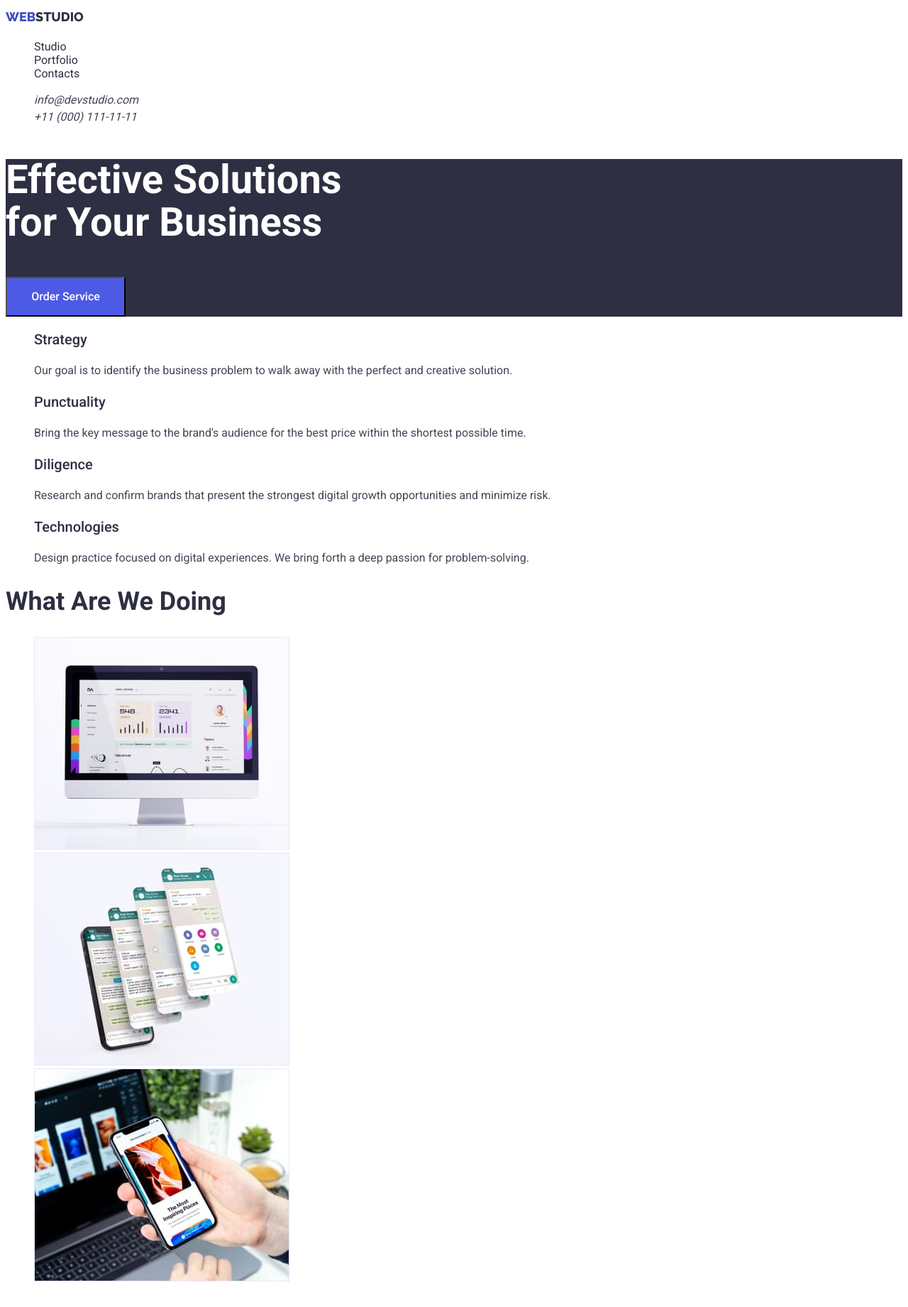
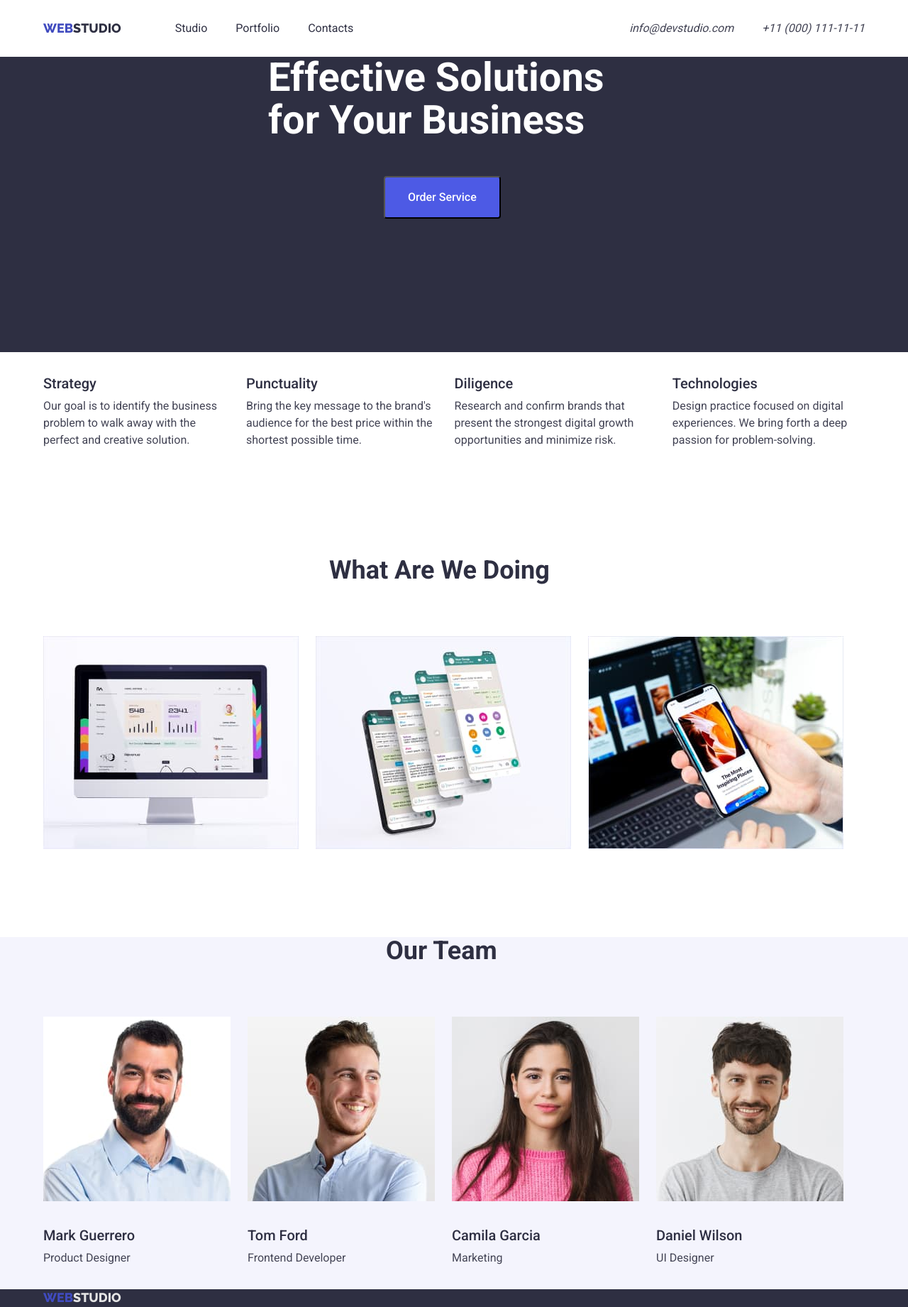
Before and after one commit to DemoUser0966/goit-markup-hw-03, a plain HTML site: page index.html in a window 1280 px wide. Shown: the top 1841 px of the page at 71% size. Drawn offline with nearby package versions, Linux system fonts and the light colour scheme.

Commit message:
ДЗ№3

```diff
--- a/css/styles.css
+++ b/css/styles.css
@@ -13,27 +13,19 @@ body {
 }
 
 ul {
+  padding: 0;
+  margin: 0;
   list-style-type: none;
 }
-/*Header*/
 
-.navigation {
-  color: var(--title-text-color);
-  text-decoration: none;
-}
-.navigation:hover,
-.navigation:focus {
-  color: var(--accent-color);
+/*container*/
+.container {
+  margin-left: auto;
+  margin-right: auto;
+  max-width: 1158px;
 }
 
-.address {
-  color: var(--text-color);
-  font-size: 16px;
-  line-height: 1.5;
-  text-decoration: none;
-}
-
-/*body*/
+/*Header*/
 
 .title {
   font-family: "Raleway", sans-serif;
@@ -42,16 +34,86 @@ ul {
   line-height: 1.8;
   color: var(--title-text-color);
   text-decoration: none;
+  padding-top: 24px;
+  padding-bottom: 24px;
+  margin-right: 76px;
 }
 
 .titleblue {
   color: var(--accent-color);
 }
 
+.header {
+  display: flex;
+  align-items: center;
+}
+
+.nav-header {
+  display: flex;
+}
+
+.site-nav {
+  display: flex;
+  align-items: center;
+}
+.item-nav {
+  margin-right: 40px;
+}
+
+.item-nav:last-child {
+  margin-right: 0;
+}
+
+.navigation {
+  display: block;
+  color: var(--title-text-color);
+  text-decoration: none;
+  padding-top: 24px;
+  padding-bottom: 24px;
+  justify-content: center;
+}
+.navigation:hover,
+.navigation:focus {
+  color: var(--accent-color);
+}
+
+.item-adress {
+  margin-right: 40px;
+}
+
+.site-address .item + .item {
+  margin-right: 40px;
+}
+.address-nav {
+  display: block;
+
+  padding-top: 24px;
+  padding-bottom: 24px;
+  color: var(--text-color);
+  font-size: 16px;
+  line-height: 1.5;
+  text-decoration: none;
+}
+
+.address-nav:hover,
+.address-nav:focus {
+  color: var(--accent-color);
+}
+
+.site-address {
+  display: flex;
+}
+
+.address {
+  margin-left: auto;
+}
+/*body*/
+
 .hero-section {
   left: 0px;
   top: 72px;
   background-color: var(--title-text-color);
+  align-items: center;
 }
 
 .hero-text {
@@ -62,13 +124,16 @@ ul {
   max-width: 494px;
   left: 473px;
   top: 260px;
+  margin: 0px 317px 48px 317px;
 }
 
 .hero-button {
-  width: 169px;
-  height: 56px;
-  left: 636px;
-  top: 428px;
+  padding: 16px 32px;
+  border-radius: 4px;
+  text-align: center;
+
+  margin: 0px 480px 188px 480px;
+
   font-family: inherit;
   font-weight: 500;
   font-size: 16px;
@@ -85,26 +150,70 @@ ul {
 
 /*sectio two*/
 
-.section-two {
+.list-two {
+  display: flex;
+}
+
+.list-text:not(:last-child) {
+  margin-right: 24px;
+}
+
+.list-name {
+  margin-top: 0;
+  margin-bottom: 0;
 }
 
 .list-item {
   font-weight: 500;
   font-size: 20px;
   line-height: 1.2;
+  margin-top: 32px;
+  margin-bottom: 8px;
 }
+
 .list-skills {
   font-weight: 400;
   font-size: 16px;
   line-height: 1.5;
   color: var(--text-color);
+  margin-top: 0;
+  margin-bottom: 32px;
 }
 
 /*section-three*/
-.section-three {
+
+.list-three {
+  display: flex;
 }
 
-.section-title {
+.list-img:not(:last-child) {
+  margin-right: 24px;
+}
+
+.title-three {
+  margin: 120px 403px 72px 403px;
+
+  font-weight: 700;
+  font-size: 36px;
+  line-height: 1.1;
+}
+
+/*section-four*/
+.list-four {
+  display: flex;
+}
+
+.list-text-img:not(:last-child) {
+  margin-right: 24px;
+}
+
+.section-four {
+  background-color: #f4f4fd;
+}
+
+.title-four {
+  margin: 120px 483px 72px 483px;
+
   font-weight: 700;
   font-size: 36px;
   line-height: 1.1;
@@ -125,6 +234,10 @@ ul {
 }
 
 .list-footer {
+  margin-top: 16px;
+  margin-bottom: 0;
+  width: 264px;
+
   font-weight: 400;
   font-size: 16px;
   line-height: 1.5;
@@ -132,6 +245,25 @@ ul {
 }
 
 /*portfolio*/
+
+.section-portfolio {
+  width: 1158px;
+}
+
+.list-button {
+  display: flex;
+}
+
+.btn {
+  margin-top: 96px;
+  margin-bottom: 72px;
+}
+.btn:not(:last-child) {
+  margin-right: 24px;
+}
+.btn:first-child {
+  margin-left: 271px;
+}
 
 .button-portfolio {
   background: var(--background-color-button);
@@ -141,21 +273,45 @@ ul {
   font-size: 16px;
   line-height: 1.5;
   cursor: pointer;
+  padding: 12px 24px;
+  border: 1px solid #e7e9fc;
+  border-radius: 4px;
 }
 
-.button-portfolio:hover,.button-portfolio:focus {
+.button-portfolio:hover,
+.button-portfolio:focus {
   background-color: var(--accent-color);
   color: var(--white-color);
 }
+
+.portfolio-list-img {
+  display: flex;
+  flex-wrap: wrap;
+}
+
+.portfolio-img:not(:last-child) {
+  margin-right: 20px;
+}
+
+.portfolio-img {
+  border: 1px solid #e7e9fc;
+  margin-bottom: 32px;
+}
+
 .list-item-portfolio {
   font-weight: 500;
   font-size: 20px;
   line-height: 1.2;
   color: var(--title-text-color);
+  margin-top: 32px;
+  margin-bottom: 8px;
+  margin-left: 16px;
 }
 .list-skills-portfolio {
   font-weight: 400;
   font-size: 16px;
   line-height: 1.5;
   color: var(--text-color);
+  margin-bottom: 32px;
+  margin-left: 16px;
 }
--- a/index.html
+++ b/index.html
@@ -9,74 +9,88 @@
       href="https://fonts.googleapis.com/css2?family=Raleway:wght@800&family=Roboto:wght@400;500;700;900&display=swap"
       rel="stylesheet"
     />
+    <link
+      rel="stylesheet"
+      href="https://cdnjs.cloudflare.com/ajax/libs/modern-normalize/1.1.0/modern-normalize.min.css"
+      integrity="sha512-wpPYUAdjBVSE4KJnH1VR1HeZfpl1ub8YT/NKx4PuQ5NmX2tKuGu6U/JRp5y+Y8XG2tV+wKQpNHVUX03MfMFn9Q=="
+      crossorigin="anonymous"
+      referrerpolicy="no-referrer"
+    />
     <link rel="stylesheet" href="./css/styles.css" />
   </head>
   <body class="body">
     <header>
-      <nav>
+      <div class="container header ">
+        <nav class="nav-header" >
           <a href="./index.html" class="title">
-          <span class="titleblue">WEB</span>STUDIO</a
-        >
+            <span class="titleblue">WEB</span>STUDIO</a>
 
-        <ul>
-          <li>
+          <ul class="site-nav">
+            <li class="item-nav">
               <a class="navigation" href="./index.html"> Studio </a>
             </li>
-          <li>
+            <li class="item-nav">
               <a class="navigation" href="./portfolio.html"> Portfolio </a>
             </li>
-          <li>
+            <li class="item-nav">
               <a href="" class="navigation"> Contacts </a>
             </li>
           </ul>
         </nav>
-      <address>
-        <ul>
-          <li>
-            <a class="address navigation" href="mailto:info@devstudio.com">
+        <address class="address">
+          <ul class="site-address">
+            <li class="item-adress">
+              <a class="address-nav" href="mailto:info@devstudio.com">
                 info@devstudio.com
               </a>
             </li>
-          <li>
-            <a class="address navigation" href="tel:+110001111111">
+            <li class="item-address">
+              <a class="address-nav" href="tel:+110001111111">
                 +11 (000) 111-11-11
               </a>
             </li>
           </ul>
         </address>
+      </div>
     </header>
 
     <main>
+
       <section class="hero-section">
+        <div class="container">
           <h1 class="hero-text">Effective Solutions for Your Business</h1>
         <button type="button" class="hero-button">Order Service</button>
+
+        </div>
+
       </section>
 
       <section class="section-two">
-        <h2></h2>
-        <ul>
-          <li>
+        <div class="container">
+          <h2 class="list-name"></h2>
+        <ul class="list-two">
+          <li class="list-text">
             <h3 class="list-item">Strategy</h3>
             <p class="list-skills">
               Our goal is to identify the business problem to walk away with the
               perfect and creative solution.
             </p>
           </li>
-          <li>
+          <li class="list-text">
             <h3 class="list-item">Punctuality</h3>
             <p class="list-skills">
               Bring the key message to the brand's audience for the best price
               within the shortest possible time.
             </p>
           </li>
-          <li>
+          <li class="list-text">
             <h3 class="list-item">Diligence</h3>
             <p class="list-skills">
               Research and confirm brands that present the strongest digital
               growth opportunities and minimize risk.
             </p>
           </li>
-          <li>
+          <li class="list-text">
             <h3 class="list-item">Technologies</h3>
             <p class="list-skills">
               Design practice focused on digital experiences. We bring forth a
@@ -84,49 +98,62 @@
             </p>
           </li>
         </ul>
+
+        </div>
+
       </section>
 
       <section class="section-three">
-        <h2 class="section-title">What Are We Doing</h2>
-        <ul>
-          <li>
+        <div class="container">
+          <h2 class="title-three">What Are We Doing</h2>
+        <ul class="list-three">
+          <li class="list-img">
             <img src="./images/PC.jpg" alt="pc" width="360" />
           </li>
-          <li>
+          <li class="list-img">
             <img src="./images/program.jpg" alt="program" width="360" />
           </li>
-          <li>
+          <li class="list-img">
             <img src="./images/phone.jpg" alt="phone" width="360" />
           </li>
         </ul>
+
+        </div>
+
       </section>
-      <section>
-        <h2 class="section-title">Our Team</h2>
-        <ul>
-          <li>
+
+      <section class="section-four">
+        <div class="container">
+          <h2 class="title-four">Our Team</h2>
+        <ul class="list-four">
+          <li class="list-text-img">
             <img src="./images/Mark.jpg" alt="Mark" width="264" />
             <h3 class="list-item">Mark Guerrero</h3>
             <p class="list-skills">Product Designer</p>
           </li>
-          <li>
+          <li class="list-text-img">
             <img src="./images/Tom.jpg" alt="Tom" width="264" />
             <h3 class="list-item">Tom Ford</h3>
             <p class="list-skills">Frontend Developer</p>
           </li>
-          <li>
+          <li class="list-text-img">
             <img src="./images/Camila.jpg" alt="Camila" width="264" />
             <h3 class="list-item">Camila Garcia</h3>
             <p class="list-skills">Marketing</p>
           </li>
-          <li>
+          <li class="list-text-img">
             <img src="./images/Daniel.jpg" alt="Daniel" width="264" />
             <h3 class="list-item">Daniel Wilson</h3>
             <p class="list-skills">UI Designer</p>
           </li>
         </ul>
+
+        </div>
+
       </section>
     </main>
     <footer class="footer">
+      <div class="container">
          <a href="./index.html" class="title-footer">
         <span class="titleblue">WEB</span>STUDIO</a
       >
@@ -134,6 +161,9 @@
         Increase the flow of customers and sales for your business with digital
         marketing & growth solutions.
       </p>
+
+      </div>
+
     </footer>
   </body>
 </html>
```
Also changed, not shown: portfolio.html (+48 -32 lines). Lines whose indentation alone changed are shown as unchanged.
